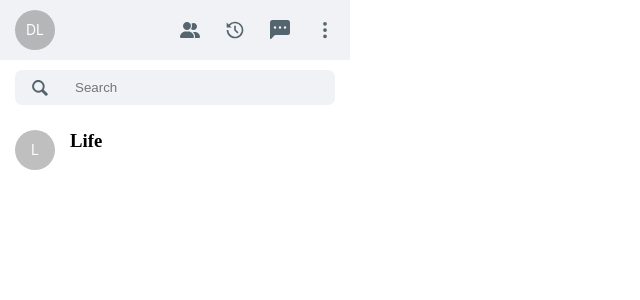
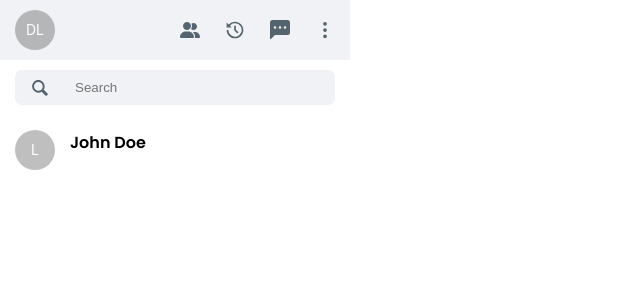
Before and after one commit to dev-nilson/whats-good, a Next.js app: page / in a window 1280 px wide. Shown: the top 300 px of the page, without its empty margins (0-640 px from the left). Built offline with nearby package versions, Linux system fonts and the light colour scheme.

Commit message:
💄 Add font

```diff
--- a/src/components/Sidebar/Sidebar.tsx
+++ b/src/components/Sidebar/Sidebar.tsx
@@ -33,7 +33,7 @@ export default function Sidebar() {
           <Avatar size="large">
             L
           </Avatar>
-          <h3>Life</h3>
+          <h4>John Doe</h4>
         </Chat>
       </Chats>
     </Container>
@@ -90,4 +90,8 @@ const Chat = styled.div`
   :hover {
     background-color: #f0f2f5;
   }
+
+  > h4 {
+    font-weight: 600;
+  }
 `;
--- a/src/pages/index.tsx
+++ b/src/pages/index.tsx
@@ -1,8 +1,11 @@
-import Head from 'next/head'
-import { Inter } from 'next/font/google'
-import Sidebar from '@/components/Sidebar/Sidebar'
+import Head from "next/head";
+import { Poppins } from "next/font/google";
+import Sidebar from "@/components/Sidebar/Sidebar";
 
-const inter = Inter({ subsets: ['latin'] })
+const poppins = Poppins({
+  subsets: ["latin"],
+  weight: ["300", "400", "500", "600", "700"],
+});
 
 export default function Home() {
   return (
@@ -12,9 +15,9 @@ export default function Home() {
         <meta name="description" content="Generated by create next app" />
         <meta name="viewport" content="width=device-width, initial-scale=1" />
       </Head>
-      <main>
+      <main className={poppins.className}>
         <Sidebar />
       </main>
     </>
-  )
+  );
 }
```
